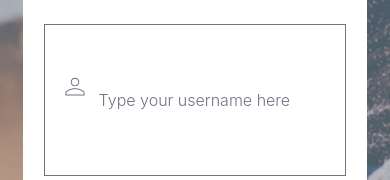
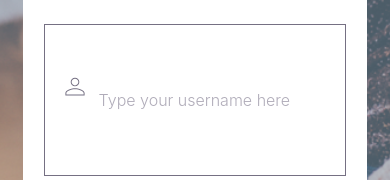
Before and after one commit to SeresBeata/achievement-6, a React Native app: screen /Start in a window 390 px wide. Shown: the part 521-701 px from the top of the page. Built offline with nearby package versions, Linux system fonts and the light colour scheme.

Commit message:
Update input placeholder at Start.js
Update placeholder color of textInput at Start.js file.

```diff
--- a/components/Start.js
+++ b/components/Start.js
@@ -27,7 +27,7 @@ const Start = ({ navigation }) => {
             <TextInput
               style={styles.textInput}
               placeholder="Type your username here"
-              placeholderTextColor="#757083"
+              placeholderTextColor="#b0acb9"
             ></TextInput>
           </View>
 
```
